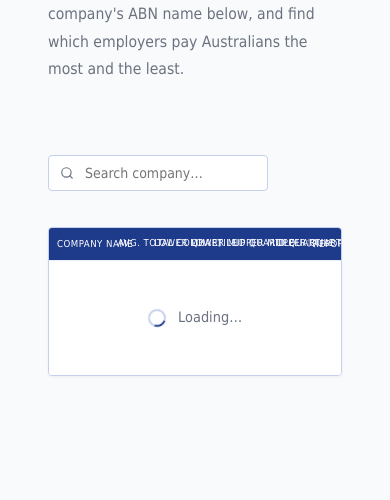
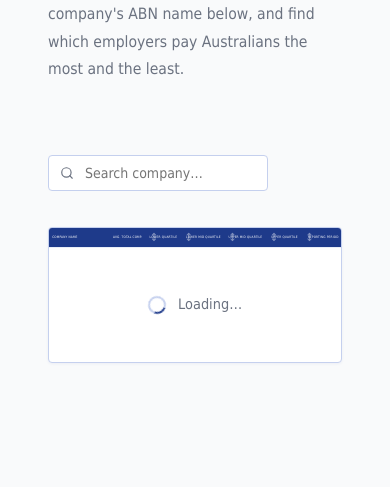
Before and after one commit to MaximilianSocha/highest-paying-companies-aus, a Flask app: page / in a window 390 px wide. Shown: the part 401-901 px from the top of the page. After the commit the page ends 765 px from the top, so only its background shows below. Run offline with Flask 3, Linux system fonts and the light colour scheme; parts of the project's set-up code (start-up, migrations or seed data) failed here and were passed over.

Commit message:
fix | padding for mobile

```diff
--- a/backend/templates/index.html
+++ b/backend/templates/index.html
@@ -271,8 +271,8 @@
       }
 
       th {
-      font-size: 0.6rem;
-      padding: 0.6rem 0.5rem;
+        font-size: 0.2rem;
+        padding: 0.2rem 0.2rem;
       }
 
       td {
```
Lines whose indentation alone changed are shown as unchanged.
